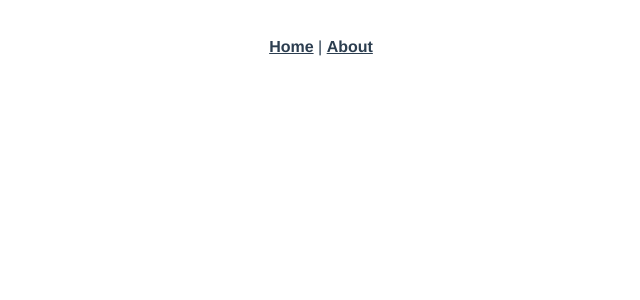
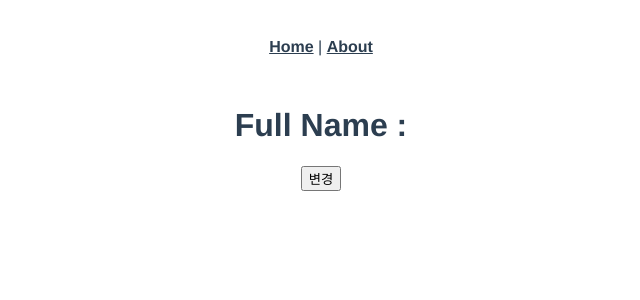
Before and after one commit to RougeOnCheeks/vue-project-week-before, a Vue app: page /computedWatch in a window 1280 px wide. Before the commit this address had no page. Shown: the top 300 px of the page, without its empty margins (319-959 px from the left). Built offline with nearby package versions, Linux system fonts and the light colour scheme.

Commit message:
computed, watch

```diff
--- a/src/router/index.js
+++ b/src/router/index.js
@@ -4,6 +4,7 @@ import DataBinding from "@/views/DataBinding";
 import DataBindingInputText from "@/views/DataBindingInputText";
 import DataBindingList from "@/views/DataBindingList";
 import EventBinding from "@/views/EventBinding";
+import ComputedWatch from "@/views/ComputedWatch";
 
 const routes = [
   {
@@ -38,6 +39,11 @@ const routes = [
     path: '/eventBinding',
     name: 'EventBinding',
     component: EventBinding
+  },
+  {
+    path: '/computedWatch',
+    name: 'ComputedWatch',
+    component: ComputedWatch
   }
 ]
 
--- /dev/null
+++ b/src/views/ComputedWatch.vue
@@ -0,0 +1,34 @@
+<template>
+  <h1>Full Name :  {{fullName}}</h1>
+  <button type="button" @click="changeName">변경</button>
+</template>
+
+<script>
+export default {
+  name: "ComputedWatch",
+  data(){
+    return {
+      firstName: 'YJ',
+      lastName: 'Noh',
+      fullName: ''
+    }
+  },
+  watch: {
+    firstName(){
+      this.fullName = this.firstName + ' ' + this.lastName;
+    },
+    lastName(){
+      this.fullName = this.firstName + ' ' + this.lastName;
+    }
+  },
+  methods: {
+    changeName(){
+      this.firstName = 'Liliana';
+    }
+  }
+}
+</script>
+
+<style scoped>
+
+</style>
```
